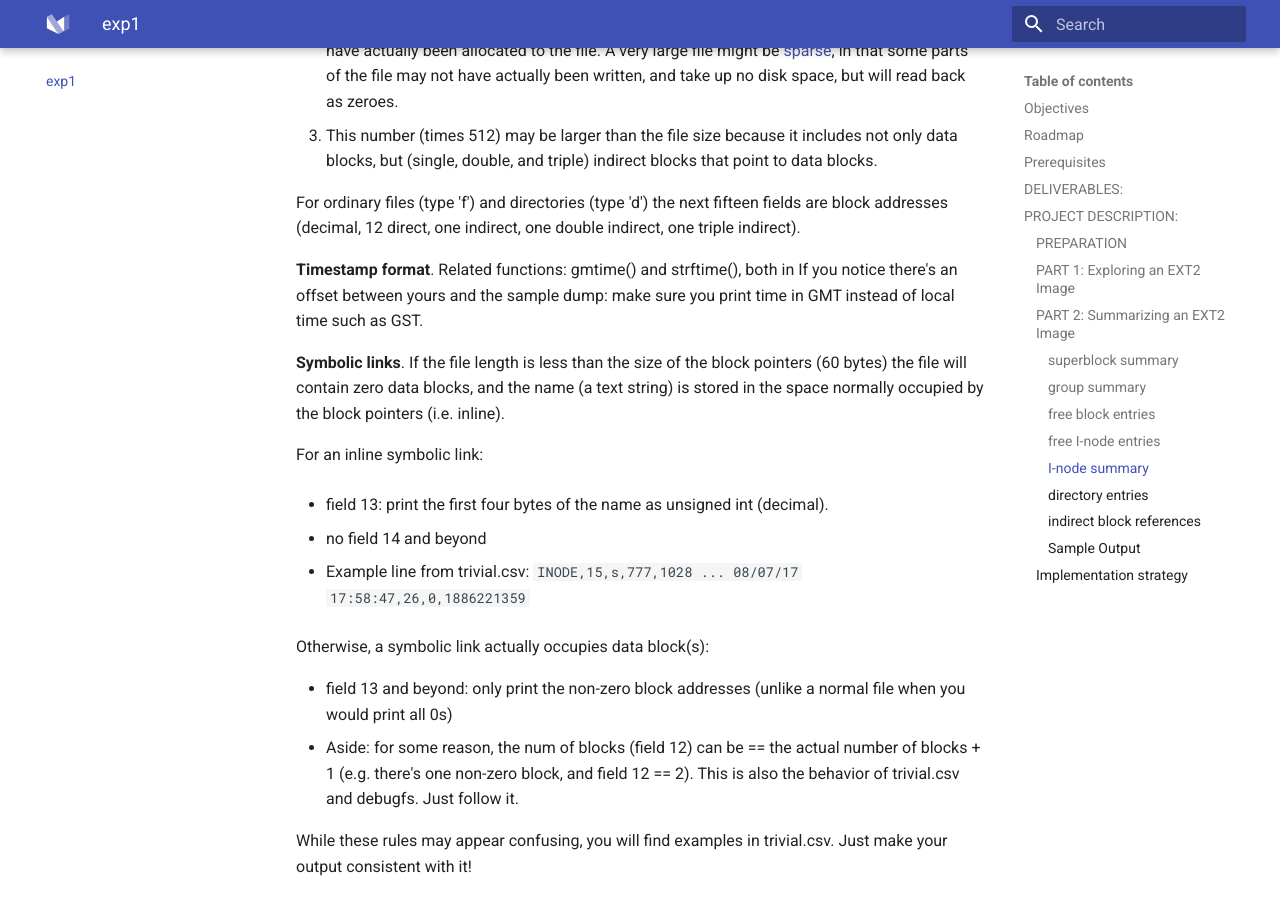
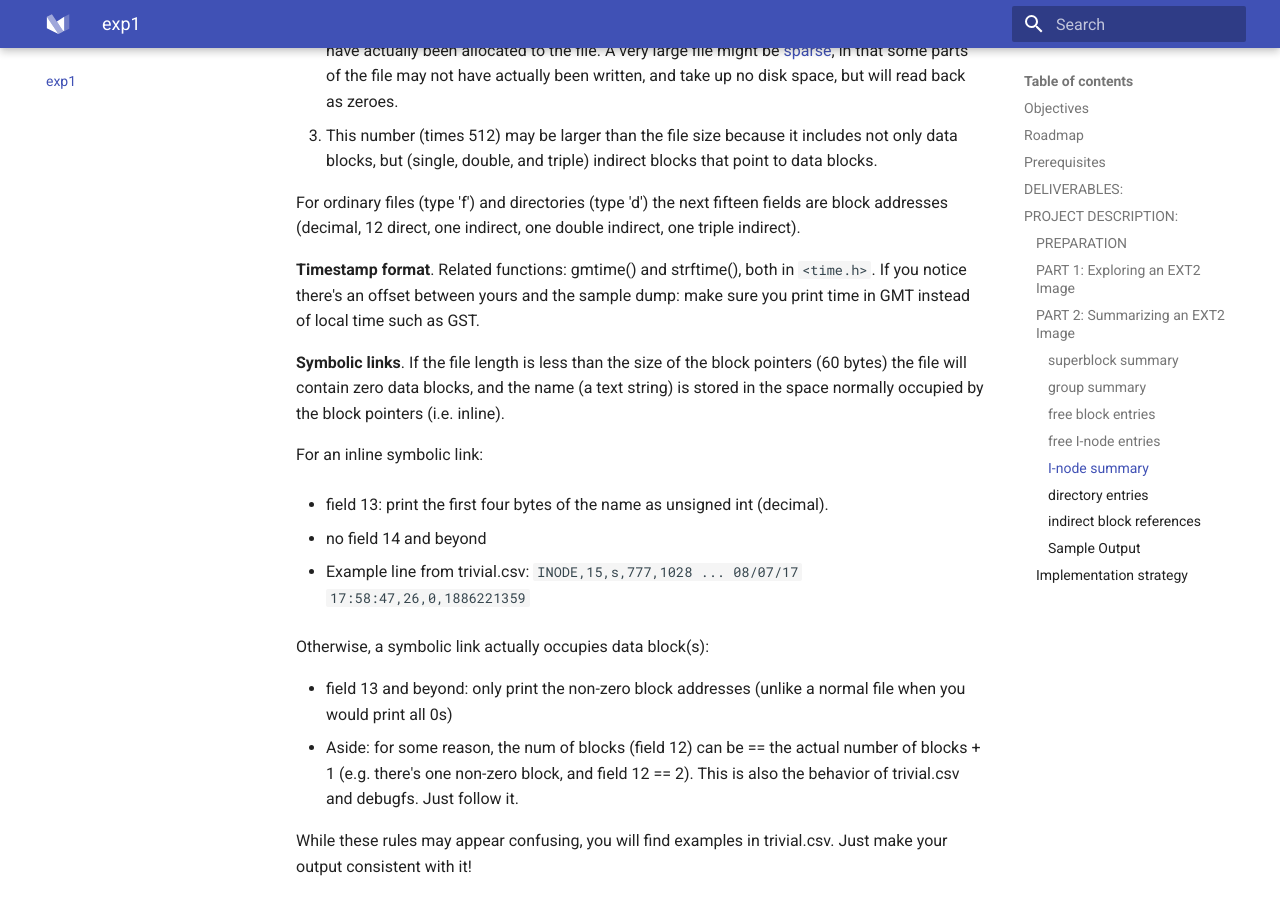
Before and after one commit to fxlin/p4-fs, an MkDocs documentation site: the page built from docs/interpretation.md, in a window 1280 px wide and 900 px high, scrolled down 5446 px. Built offline with MkDocs 1.6.1 and Material for MkDocs 9.7.7, drawn with Linux system fonts in a browser that asks for light colours.

Commit message:
Update interpretation.md

```diff
--- a/docs/interpretation.md
+++ b/docs/interpretation.md
@@ -173,7 +173,7 @@ The *number of blocks* (field 12) should contain the same value as the *i_blocks
 
 For ordinary files (type 'f') and directories (type 'd') the next fifteen fields are block addresses (decimal, 12 direct, one indirect, one double indirect, one triple indirect).
 
-**Timestamp format**. Related functions: gmtime() and strftime(), both in <time.h> If you notice there's an offset between yours and the sample dump: make sure you print time in GMT instead of local time such as GST.
+**Timestamp format**. Related functions: gmtime() and strftime(), both in `<time.h>`.  If you notice there's an offset between yours and the sample dump: make sure you print time in GMT instead of local time such as GST.
 
 **Symbolic links**. If the file length is less than the size of the block pointers (60 bytes) the file will contain zero data blocks, and the name (a text string) is stored in the space normally occupied by the block pointers (i.e. inline).
 
```
